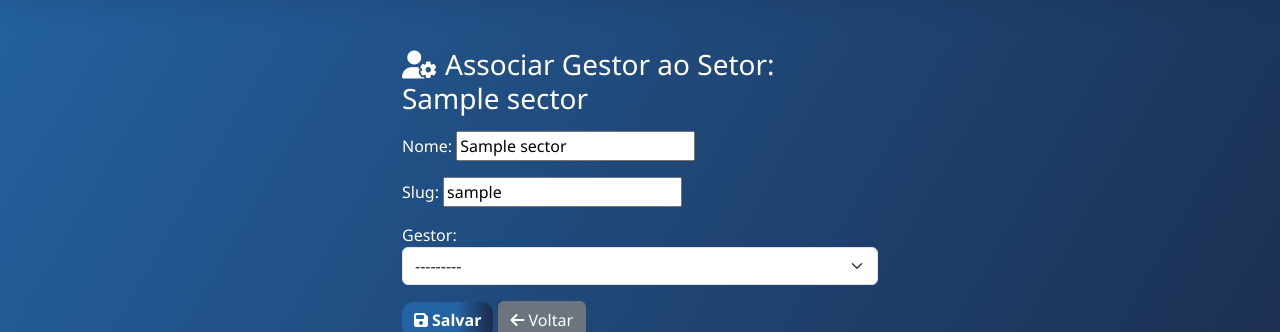
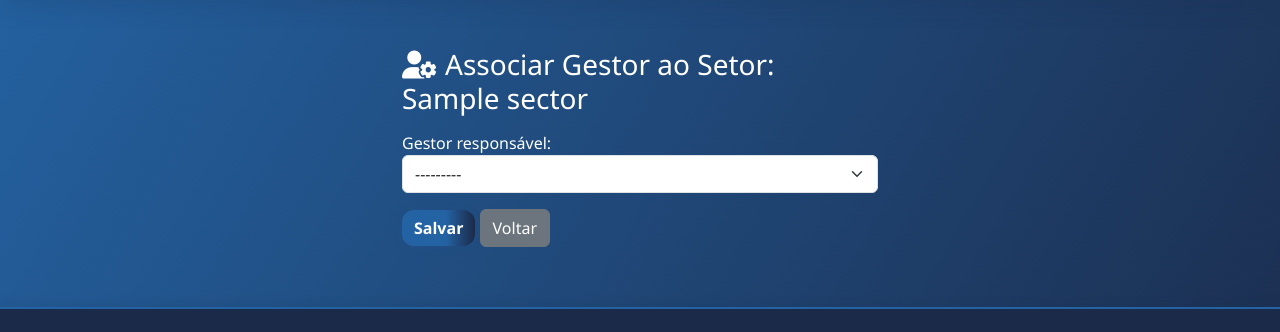
Before and after one commit to CalebKiangebeniMatias/Alca-AtyTransportes, a Django app: page /associar-gestor/1/ in a window 1280 px wide. Shown: the part 140-472 px from the top of the page. Run offline with Django 5.2, Linux system fonts and the light colour scheme; a user stored in the database is signed in; tables that the repository leaves empty hold one stand-in row (values such as "Sample post").

Commit message:
Atualizacao do views.py, gestor e sector2

```diff
--- a/autocarros/forms.py
+++ b/autocarros/forms.py
@@ -60,14 +60,15 @@ class SectorForm(forms.ModelForm):
 
 class SectorGestorForm(forms.ModelForm):
     gestor = forms.ModelChoiceField(
-        queryset=CustomUser.objects.filter(nivel_acesso='GESTOR'),
+        queryset=CustomUser.objects.filter(nivel_acesso__iexact='gestor'),
         required=True,
+        label='Gestor responsável',
         widget=forms.Select(attrs={'class': 'form-select'})
     )
 
     class Meta:
         model = Sector
-        fields = ['nome', 'slug', 'gestor']
+        fields = ['gestor']
 
 
 
--- a/autocarros/views.py
+++ b/autocarros/views.py
@@ -33,9 +33,6 @@ def admin_required(user):
 def associar_gestor(request, sector_id):
     sector = get_object_or_404(Sector, id=sector_id)
 
-    # Pega todos os usuários que podem ser gestores (ajuste conforme seu campo)
-    gestores_disponiveis = CustomUser.objects.filter(nivel_acesso='gestor')
-
     if request.method == "POST":
         form = SectorGestorForm(request.POST, instance=sector)
         if form.is_valid():
@@ -45,13 +42,11 @@ def associar_gestor(request, sector_id):
     else:
         form = SectorGestorForm(instance=sector)
 
-    context = {
+    return render(request, "autocarros/associar_gestor.html", {
         "form": form,
         "sector": sector,
-        "gestor": gestores_disponiveis,
-    }
-
-    return render(request, "autocarros/associar_gestor.html", context)
+    })
+
 
 @login_required
 def admin_required(view_func):
--- a/templates/autocarros/associar_gestor.html
+++ b/templates/autocarros/associar_gestor.html
@@ -8,8 +8,8 @@
     <form method="post" class="mt-3">
         {% csrf_token %}
         {{ form.as_p }}
-        <button type="submit" class="btn btn-primary"><i class="fas fa-save me-1"></i>Salvar</button>
-        <a href="{% url 'lista_sectores' %}" class="btn btn-secondary"><i class="fas fa-arrow-left me-1"></i>Voltar</a>
+        <button type="submit" class="btn btn-primary">Salvar</button>
+        <a href="{% url 'lista_sectores' %}" class="btn btn-secondary">Voltar</a>
     </form>
 </div>
 {% endblock %}
```
